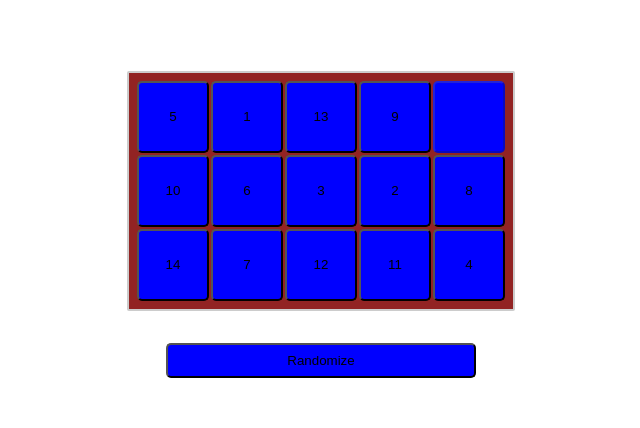
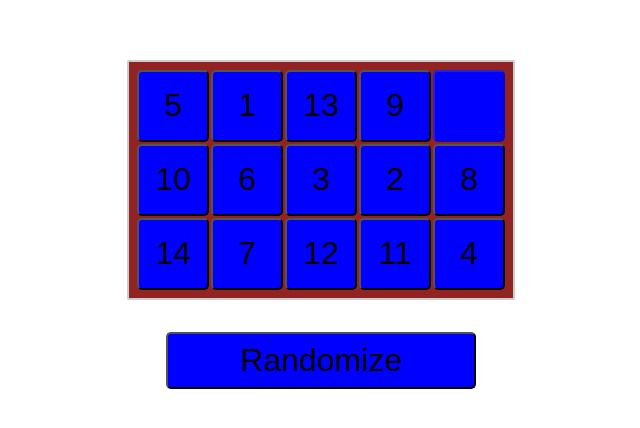
Before and after one commit to Skjesper/15-puzzle, a Next.js app: page / in a window 1280 px wide. Shown: the part 176-604 px from the top of the page, without its empty margins (319-959 px from the left). Built offline with nearby package versions, Linux system fonts and the light colour scheme.

Commit message:
added font-size to button

```diff
--- a/src/components/ui/Button/button.module.css
+++ b/src/components/ui/Button/button.module.css
@@ -2,6 +2,7 @@
 
     background-color: blue;
     border-radius: 5px;
+    font-size: 2rem;
 
 }
 
```
